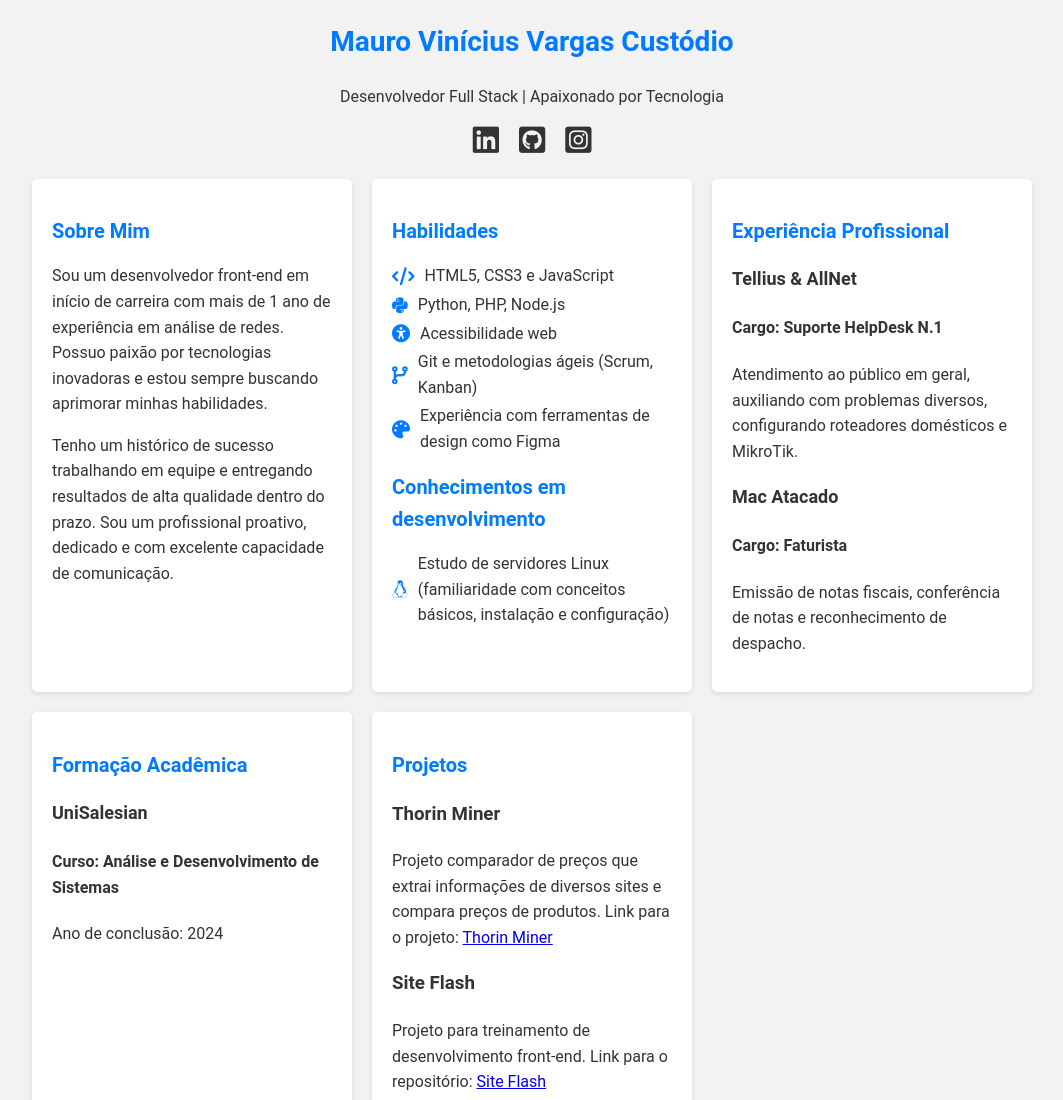
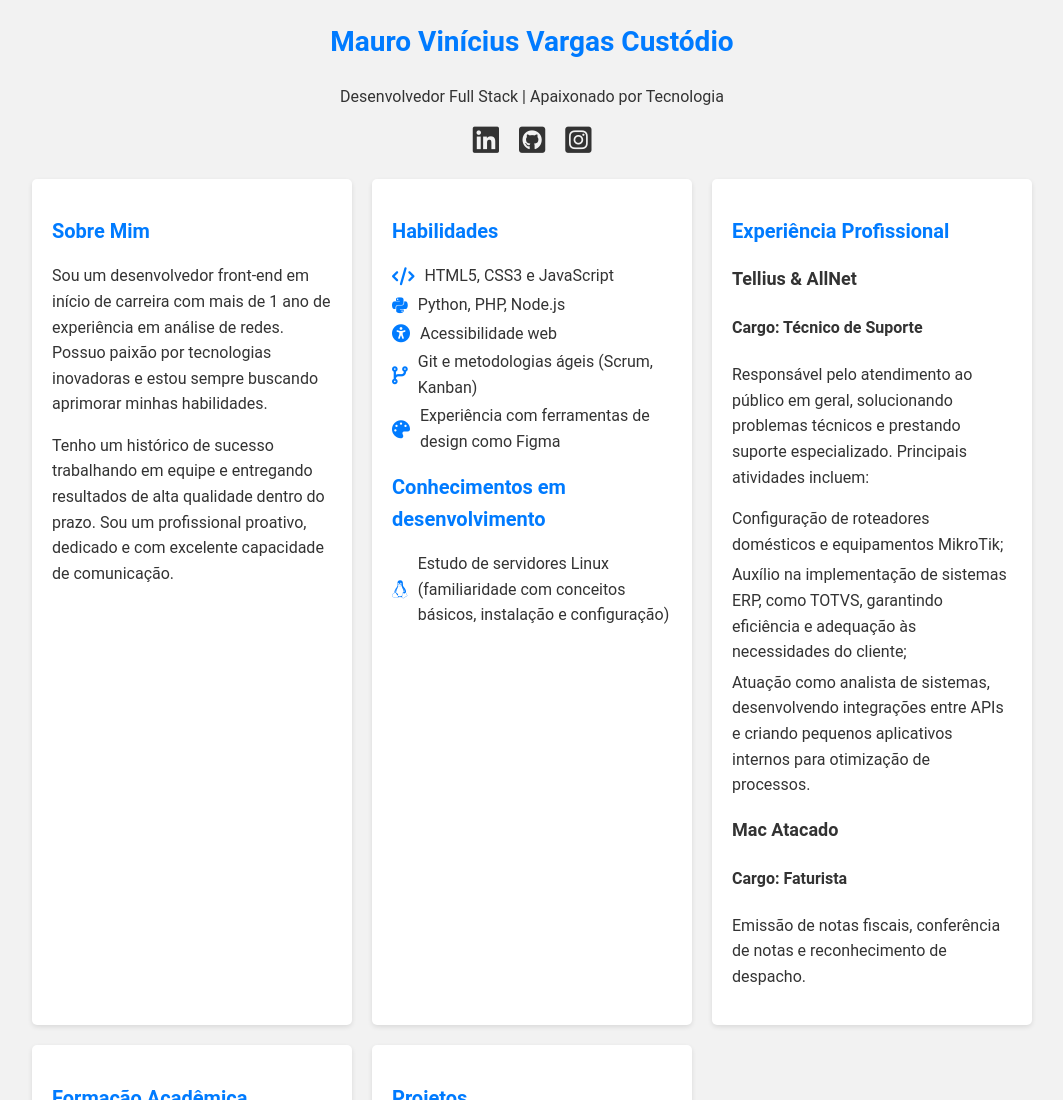
Before and after one commit to HakunaMauroVinicis/CV, a plain HTML site: page index.html in a window 1280 px wide. Shown: the top 1100 px of the page, without its empty margins (108-1171 px from the left). Drawn offline with Linux system fonts and the light colour scheme.

Commit message:
Update index.html

```diff
--- a/index.html
+++ b/index.html
@@ -49,9 +49,16 @@
             <ul>
                 <li>
                     <h3>Tellius & AllNet</h3>
-                    <h4>Cargo: Suporte HelpDesk N.1</h4>
-                    <p>Atendimento ao público em geral, auxiliando com problemas diversos, configurando roteadores domésticos e MikroTik.</p>
+                    <h4>Cargo: Técnico de Suporte</h4>
+                    <p>Responsável pelo atendimento ao público em geral, solucionando problemas técnicos e prestando suporte especializado. Principais atividades incluem:
+                    <ul>
+                        <li>Configuração de roteadores domésticos e equipamentos MikroTik;</li>
+                        <li>Auxílio na implementação de sistemas ERP, como TOTVS, garantindo eficiência e adequação às necessidades do cliente;</li>
+                        <li>Atuação como analista de sistemas, desenvolvendo integrações entre APIs e criando pequenos aplicativos internos para otimização de processos.</li>
+                    </ul>
+                    </p>
                 </li>
+
                 <li>
                     <h3>Mac Atacado</h3>
                     <h4>Cargo: Faturista</h4>
```
